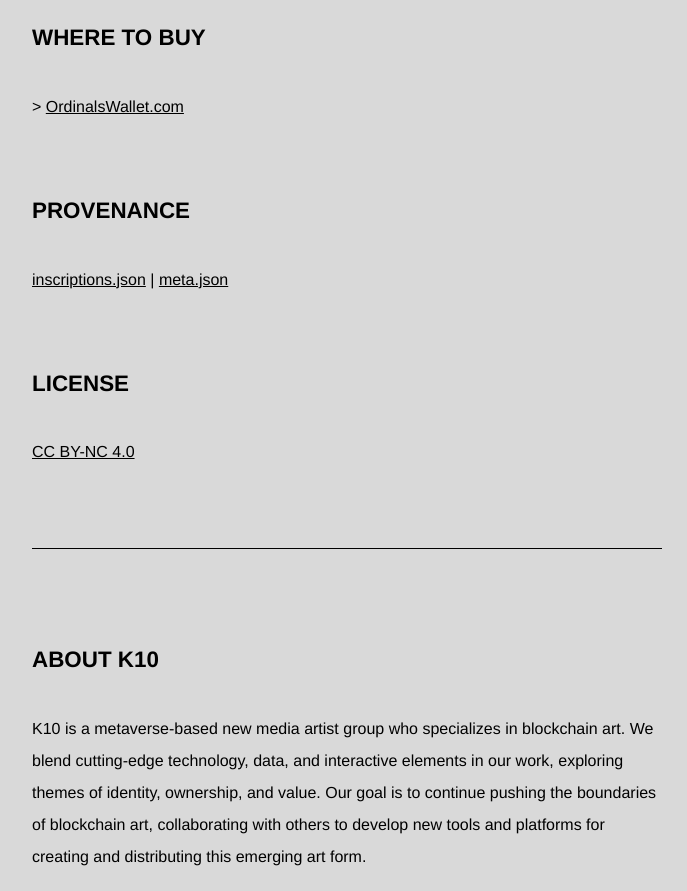
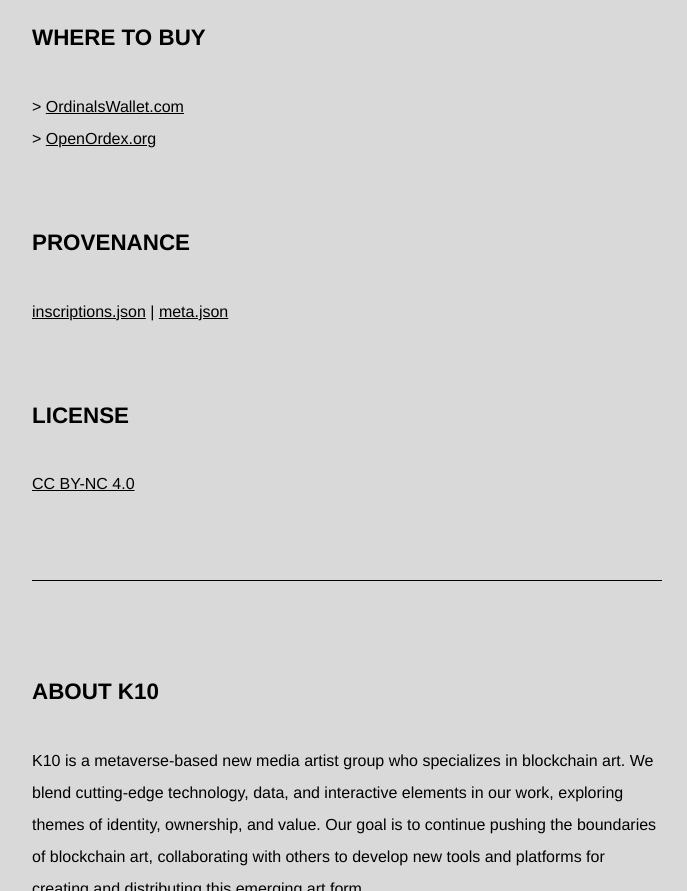
Before and after one commit to dbdbking/xxx, a plain HTML site: page index.html in a window 1280 px wide. Shown: the part 860-1751 px from the top of the page, without its empty margins (293-980 px from the left). Drawn offline with Linux system fonts and the light colour scheme.

Commit message:
Update index.html

```diff
--- a/index.html
+++ b/index.html
@@ -24,9 +24,8 @@
       <p class="subhead">Where to buy</p>
       <p class="soon">
         > <a href="https://ordinalswallet.com/collection/ordinal-xxx" target="_blank">OrdinalsWallet.com</a><br>
+        > <a href="https://openordex.org/collection?slug=ordinal-xxx" target="_blank">OpenOrdex.org</a><br>
         <!--
-        > <a href="https://openordex.org/collection?slug=ordinal-portraits" target="_blank">OpenOrdex.org</a><br>
-
         > <a href="https://ordswap.io/collections/portraits" target="_blank">OrdSwap.io</a><br>
         > <a href="https://generative.xyz/generative/1000844" target="_blank">Generative.xyz</a>
       -->
```
